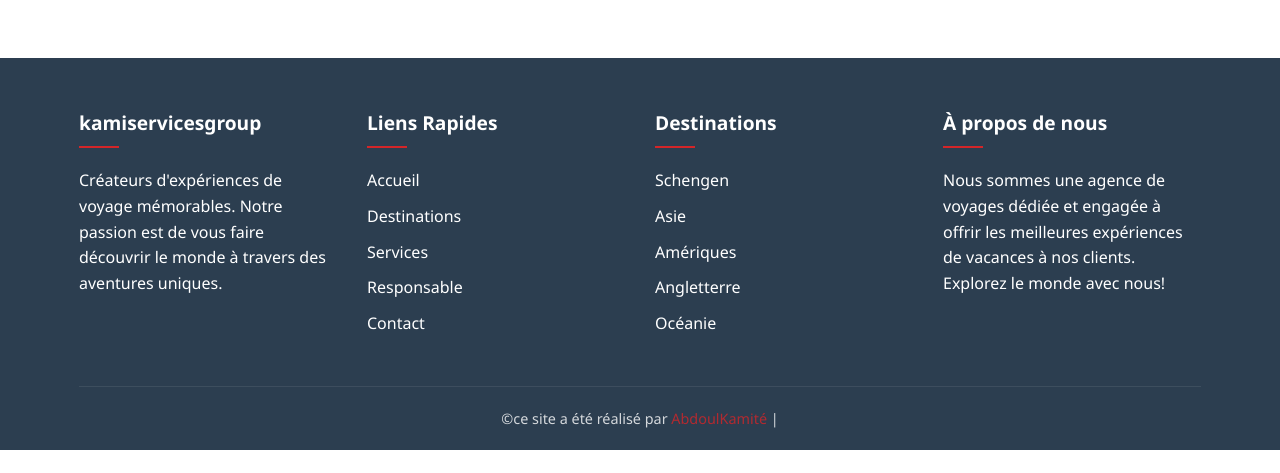
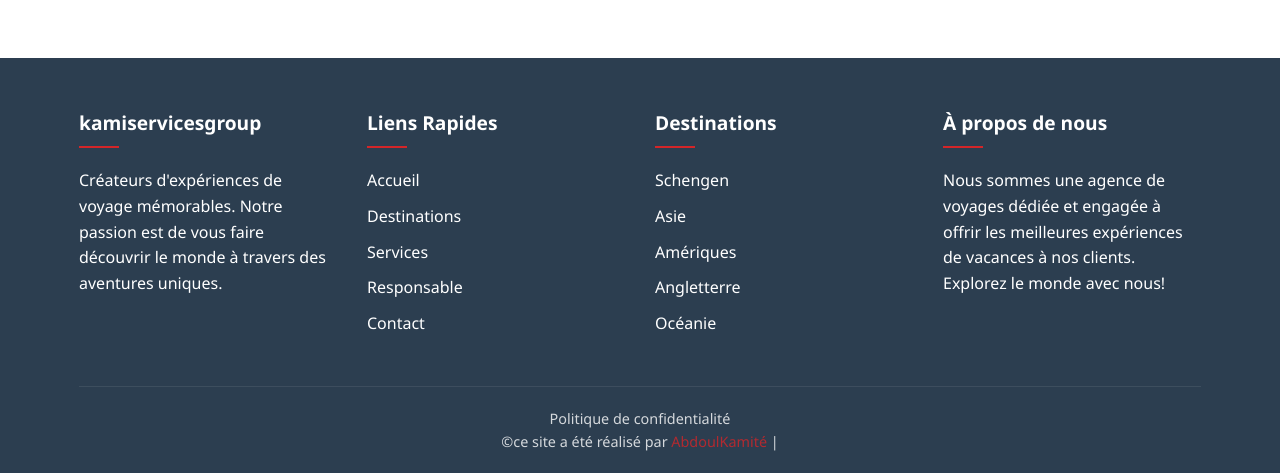
Before and after one commit to KADERKAMITE/kamiservices, a plain HTML site: page index.html in a window 1280 px wide. Shown: the part 5515-5988 px from the top of the page. Before the commit the page ends 5965 px from the top, so only its background shows below. Drawn offline with Linux system fonts and the light colour scheme; files whose address does not match are found by name.

Commit message:
Update index.html

```diff
--- a/index.html
+++ b/index.html
@@ -370,6 +370,7 @@
             </div>
 
             <div class="copyright">
+                 <a href="PolitiqueDeConfidentialite.fr">Politique de confidentialité</a>
                 <p class="Kader">&copy;ce site a été réalisé par
                     <a href="https://mon-portfolio-three-alpha.vercel.app/" target="_blank">
                         <span>AbdoulKamité</span>
```
